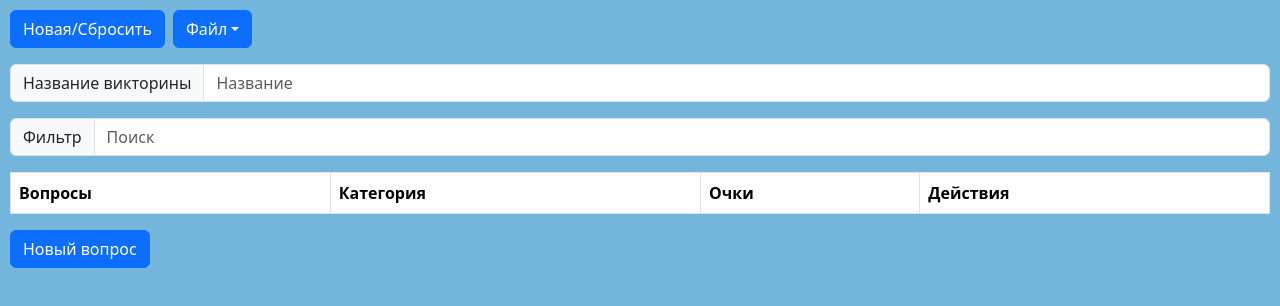
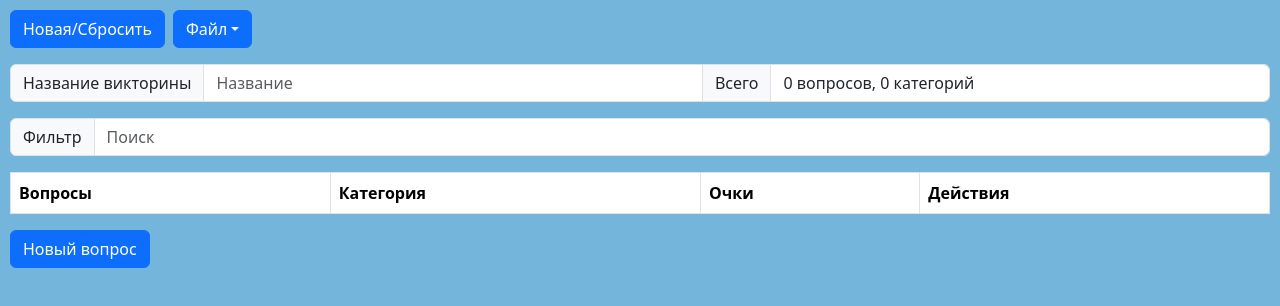
Before and after one commit to ndm234234/quizeditor, a React (Create React App) app: page / in a window 1280 px wide. Shown: the top 306 px of the page. Built offline with nearby package versions, Linux system fonts and the light colour scheme.

Commit message:
Статистика

```diff
--- a/src/App.js
+++ b/src/App.js
@@ -50,17 +50,17 @@ function App() {
   const [itemToSave, setItemToSave] = useState(null);
 
   const [indexToDelete, setIndexToDelete] = useState(-1);
-  const [itemToDelete, setItemToDelete] = useState("");
+  const [questionNameToDelete, setQuestionNameToDelete] = useState("");
 
   const [customData, setCustomData] = useState({ title : "" , items : new Array() });
 
   const [hasUnsavedChanges, setHasUnsavedChanges] = useState(false);
 
-  const handleCloseModal = () => {
+  const deleteConfirmed = () => {
       if (indexToDelete != -1) {
         customData.items.splice(indexToDelete, 1);
         setIndexToDelete(-1);
-        setItemToDelete("");
+        setQuestionNameToDelete("");
         setHasUnsavedChanges(true);
       }
       setShowModalQueryDelete(false);
@@ -68,6 +68,10 @@ function App() {
 
   const handleFilter = (e) => {
     setSearchFilter(e.target.value);
+  };
+
+  const uniqueCategoriesCount = () => {
+    return new Set(customData.items.map(item => item.category)).size;
   };
 
   const createNewQuestion = () => {
@@ -102,7 +106,7 @@ function App() {
   const deleteQuestion = (item) => {
     const index = customData.items.findIndex(i => i.question == item.question);
     setIndexToDelete(index);
-    setItemToDelete(item.question);
+    setQuestionNameToDelete(item.question);
     if (index != -1) {
       setShowModalQueryDelete(true);
     }
@@ -181,8 +185,8 @@ function App() {
   <div className="App">
 
   <MessageBoxModal show={showConfirmModalQueryConflict.length > 0}
-                   title={showConfirmModalQueryConflict}
-                   query={itemToDelete}
+                   title="Внимание"
+                   query={showConfirmModalQueryConflict}
                    okButton="Перезаписать"
                    cancelButton="Отмена"
                    onCancel={() => {
@@ -191,17 +195,17 @@ function App() {
                   onOk={() => {
                     createOrUpdateQuestion(itemToSave);
                     setShowQuestionDetail(false);
-                    handleCloseModal();
+                    deleteConfirmed();
                     setShowConfirmModalQueryConflict('');
                   }} />
 
   <MessageBoxModal show={showModalQueryDelete}
-                   title="Удаление"
-                   query={itemToDelete}
+                   title="Удаление вопроса"
+                   query={questionNameToDelete}
                    okButton="Удалить"
                    cancelButton="Отмена"
                    onCancel={() => setShowModalQueryDelete(false)}
-                   onOk={handleCloseModal}   />
+                   onOk={deleteConfirmed}   />
 
   <QuestionTable visible={!showQuestionDetail}
                  searchFilter={searchFilter}
@@ -216,6 +220,8 @@ function App() {
                  setFileName={setFileName}
                  customData={customData}
                  title={title}
+                 totalQuestions={customData.items.length}
+                 uniqueCategoriesCount={uniqueCategoriesCount()}
                  hasUnsavedChanges={hasUnsavedChanges}
                  setHasUnsavedChanges={setHasUnsavedChanges}
                  updateTitle={setTitle}
--- a/src/QuestionTable.js
+++ b/src/QuestionTable.js
@@ -134,6 +134,7 @@ function QuestionTable(props) {
             </Dropdown>
           </ButtonGroup>
       </Form.Group>
+
       <InputGroup className="mb-3">
         <InputGroup.Text>Название викторины</InputGroup.Text>
         <Form.Control
@@ -143,7 +144,12 @@ function QuestionTable(props) {
             props.updateTitle(e.target.value);
             props.setHasUnsavedChanges(true);
           }} />
+        <InputGroup.Text>Всего</InputGroup.Text>
+        <Form.Control
+          value={`${props.totalQuestions} вопросов, ${props.uniqueCategoriesCount} категорий`}
+          readOnly />
       </InputGroup>
+
       <InputGroup className="mb-3">
         <InputGroup.Text>Фильтр</InputGroup.Text>
         <Form.Control
```
